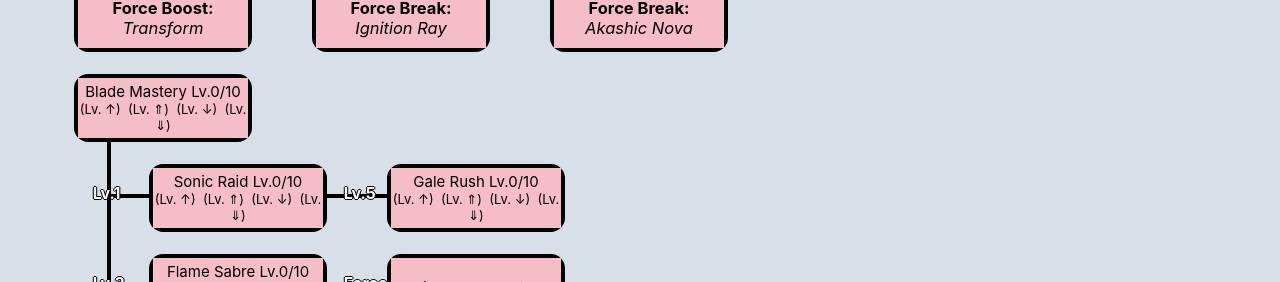
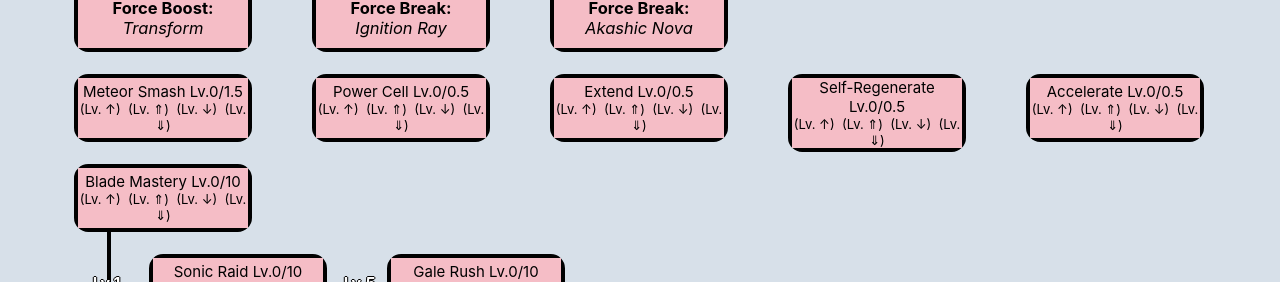
Before and after one commit to aturfah/eo2u-skillsim, a React (Create React App) app: page / in a window 1280 px wide. Shown: the part 339-621 px from the top of the page. Built offline with nearby package versions, Linux system fonts and the light colour scheme.

Commit message:
Add special Fafnir skills

```diff
--- a/src/data/tree_data.js
+++ b/src/data/tree_data.js
@@ -639,15 +639,40 @@ const treeData = [
             coords: {x: 2, y: 0}
         },
         {
+            skillID: 'meteor_smash',
+            baseSkill: true,
+            coords: {x: 0, y: 1}
+        },
+        {
+            skillID: 'power_cell',
+            baseSkill: true,
+            coords: {x: 1, y: 1}
+        },
+        {
+            skillID: 'extend',
+            baseSkill: true,
+            coords: {x: 2, y: 1}
+        },
+        {
+            skillID: 'self-regenerate',
+            baseSkill: true,
+            coords: {x: 3, y: 1}
+        },
+        {
+            skillID: 'accelerate',
+            baseSkill: true,
+            coords: {x: 4, y: 1}
+        },
+        {
             skillID: 'blade_mastery',
             baseSkill: true,
-            coords: {x: 0, y: 1},
+            coords: {x: 0, y: 2},
             barSize: 7
         },
         {
             skillID: 'sonic_raid',
             baseSkill: false,
-            coords: {x: 0, y: 2},
+            coords: {x: 0, y: 3},
             numAfter: 1,
             numBefore: 1,
             preReqLevels: [1],
@@ -656,13 +681,13 @@ const treeData = [
         {
             skillID: 'gale_rush',
             baseSkill: false,
-            coords: {x: 1, y: 2},
+            coords: {x: 1, y: 3},
             numBefore: 1,
         },
         {
             skillID: 'flame_sabre',
             baseSkill: false,
-            coords: {x: 0, y: 3},
+            coords: {x: 0, y: 4},
             numBefore: 1,
             numAfter: 1,
             preReqLevels: [3]
@@ -670,14 +695,14 @@ const treeData = [
         {
             skillID: 'fire_wave',
             baseSkill: false,
-            coords: {x: 1, y: 3},
+            coords: {x: 1, y: 4},
             numBefore: 1,
             preReqLevels: ['Force']
         },
         {
             skillID: 'freeze_sabre',
             baseSkill: false,
-            coords: {x: 0, y: 4},
+            coords: {x: 0, y: 5},
             numBefore: 1,
             numAfter: 1,
             preReqLevels: [3]
@@ -685,14 +710,14 @@ const treeData = [
         {
             skillID: 'ice_wave',
             baseSkill: false,
-            coords: {x: 1, y: 4},
+            coords: {x: 1, y: 5},
             numBefore: 1,
             preReqLevels: ['Force']
         },
         {
             skillID: 'shock_sabre',
             baseSkill: false,
-            coords: {x: 0, y: 5},
+            coords: {x: 0, y: 6},
             numBefore: 1,
             numAfter: 1,
             preReqLevels: [3]
@@ -700,14 +725,14 @@ const treeData = [
         {
             skillID: 'thunder_wave',
             baseSkill: false,
-            coords: {x: 1, y: 5},
+            coords: {x: 1, y: 6},
             numBefore: 1,
             preReqLevels: ['Force']
         },
         {
             skillID: 'delayed_chase',
             baseSkill: false,
-            coords: {x: 0, y: 6},
+            coords: {x: 0, y: 7},
             numBefore: 1,
             numAfter: 1,
             preReqLevels: [5]
@@ -715,14 +740,14 @@ const treeData = [
         {
             skillID: 'blade_recoil',
             baseSkill: false,
-            coords: {x: 1, y: 6},
+            coords: {x: 1, y: 7},
             numBefore: 1,
             preReqLevels: ['Force']
         },
         {
             skillID: 'overkiller',
             baseSkill: false,
-            coords: {x: 0, y: 7},
+            coords: {x: 0, y: 8},
             numBefore: 1,
             numAfter: 1,
             preReqLevels: [7],
@@ -731,40 +756,40 @@ const treeData = [
         {
             skillID: 'full_slash',
             baseSkill: false,
-            coords: {x: 1, y: 7},
+            coords: {x: 1, y: 8},
             numBefore: 1
         },
         {
             skillID: 'resonance',
             baseSkill: false,
-            coords: {x: 0, y: 8},
+            coords: {x: 0, y: 9},
             numBefore: 1,
             preReqLevels: [10]
         },
         {
             skillID: 'force_mastery',
             baseSkill: true,
-            coords: {x: 0, y: 9},
+            coords: {x: 0, y: 10},
             barSize: 5
         },
         {
             skillID: 'vital_shut',
             baseSkill: false,
-            coords: {x: 0, y: 10},
+            coords: {x: 0, y: 11},
             numBefore: 1,
             preReqLevels: [1]
         },
         {
             skillID: 'mind_shut',
             baseSkill: false,
-            coords: {x: 0, y: 11},
+            coords: {x: 0, y: 12},
             numBefore: 1,
             preReqLevels: [1]
         },
         {
             skillID: 'absorb',
             baseSkill: false,
-            coords: {x: 0, y: 12},
+            coords: {x: 0, y: 13},
             numAfter: 1,
             numBefore: 1,
             preReqLevels: [3],
@@ -773,13 +798,13 @@ const treeData = [
         {
             skillID: 'force_charge',
             baseSkill: false,
-            coords: {x: 1, y: 12},
+            coords: {x: 1, y: 13},
             numBefore: 1,
         },
         {
             skillID: 'force_shield',
             baseSkill: false,
-            coords: {x: 0, y: 13},
+            coords: {x: 0, y: 14},
             numAfter: 1,
             numBefore: 1,
             preReqLevels: [5],
@@ -788,13 +813,13 @@ const treeData = [
         {
             skillID: 'force_energy',
             baseSkill: false,
-            coords: {x: 1, y: 13},
+            coords: {x: 1, y: 14},
             numBefore: 1,
         },
         {
             skillID: 'force_reset',
             baseSkill: false,
-            coords: {x: 0, y: 14},
+            coords: {x: 0, y: 15},
             numAfter: 1,
             numBefore: 1,
             preReqLevels: [10],
@@ -803,43 +828,43 @@ const treeData = [
         {
             skillID: 'limit_break',
             baseSkill: false,
-            coords: {x: 1, y: 14},
+            coords: {x: 1, y: 15},
             numBefore: 1,
         },
         {
             skillID: 'phys_atk_up',
             baseSkill: true,
-            coords: {x: 0, y: 15},
+            coords: {x: 0, y: 16},
             numAfter: 1,
             postReqLevels: [3]
         },
         {
             skillID: 'elem_atk_up',
             baseSkill: true,
-            coords: {x: 0, y: 16},
+            coords: {x: 0, y: 17},
             numAfter: 1,
             postReqLevels: [3]
         },
         {
             skillID: 'weapon_free',
             baseSkill: false,
-            coords: {x: 1, y: 15},
+            coords: {x: 1, y: 16},
             numBefore: 2,
         },
         {
             skillID: 'hp_up',
             baseSkill: true,
-            coords: {x: 0, y: 17},
+            coords: {x: 0, y: 18},
         },
         {
             skillID: 'tp_up',
             baseSkill: true,
-            coords: {x: 1, y: 17},
+            coords: {x: 1, y: 18},
         },
         {
             skillID: 'mine',
             baseSkill: true,
-            coords: {x: 2, y: 17},
+            coords: {x: 2, y: 18},
         },
     ],
     [ // Gunner
```
